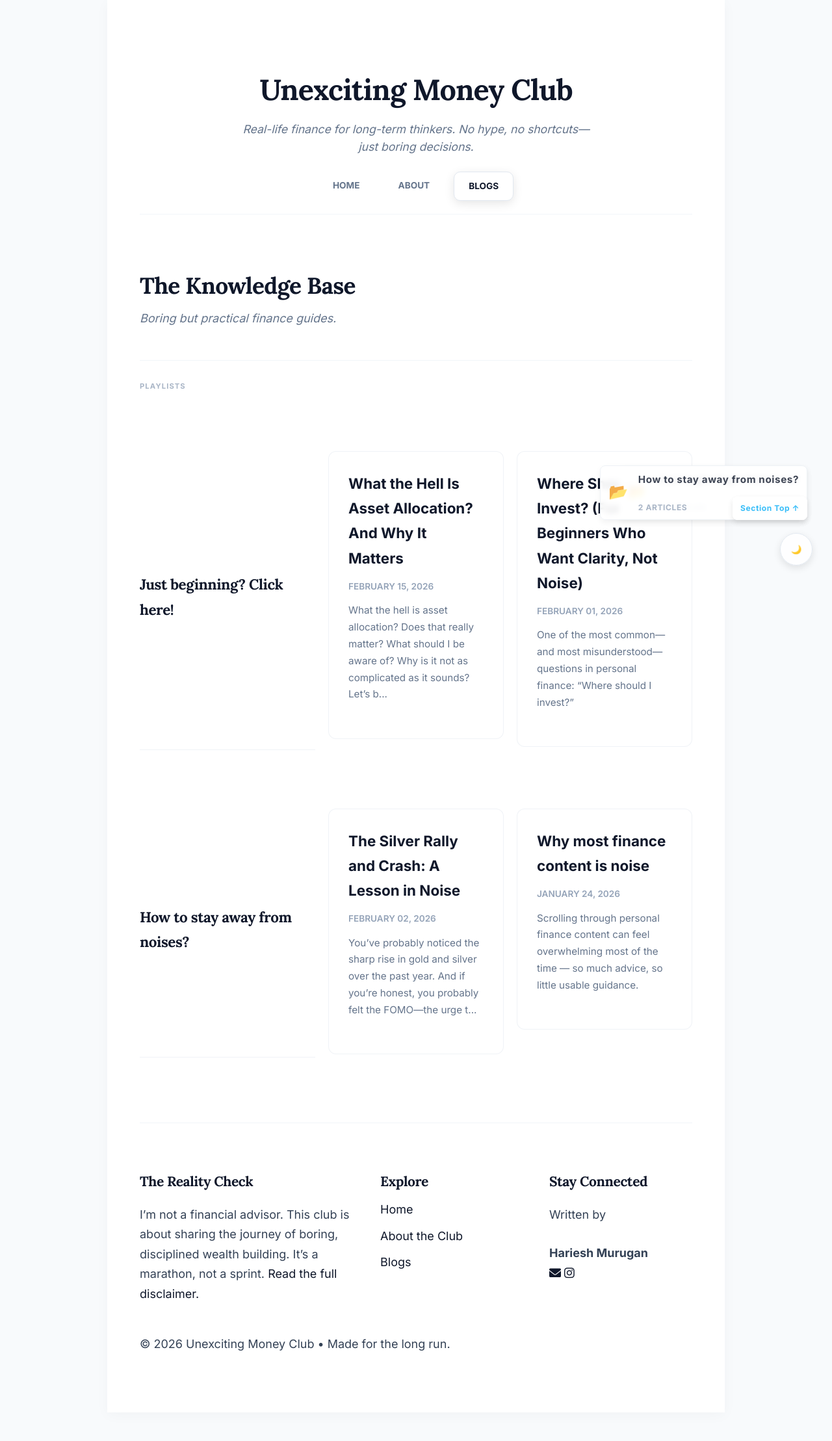
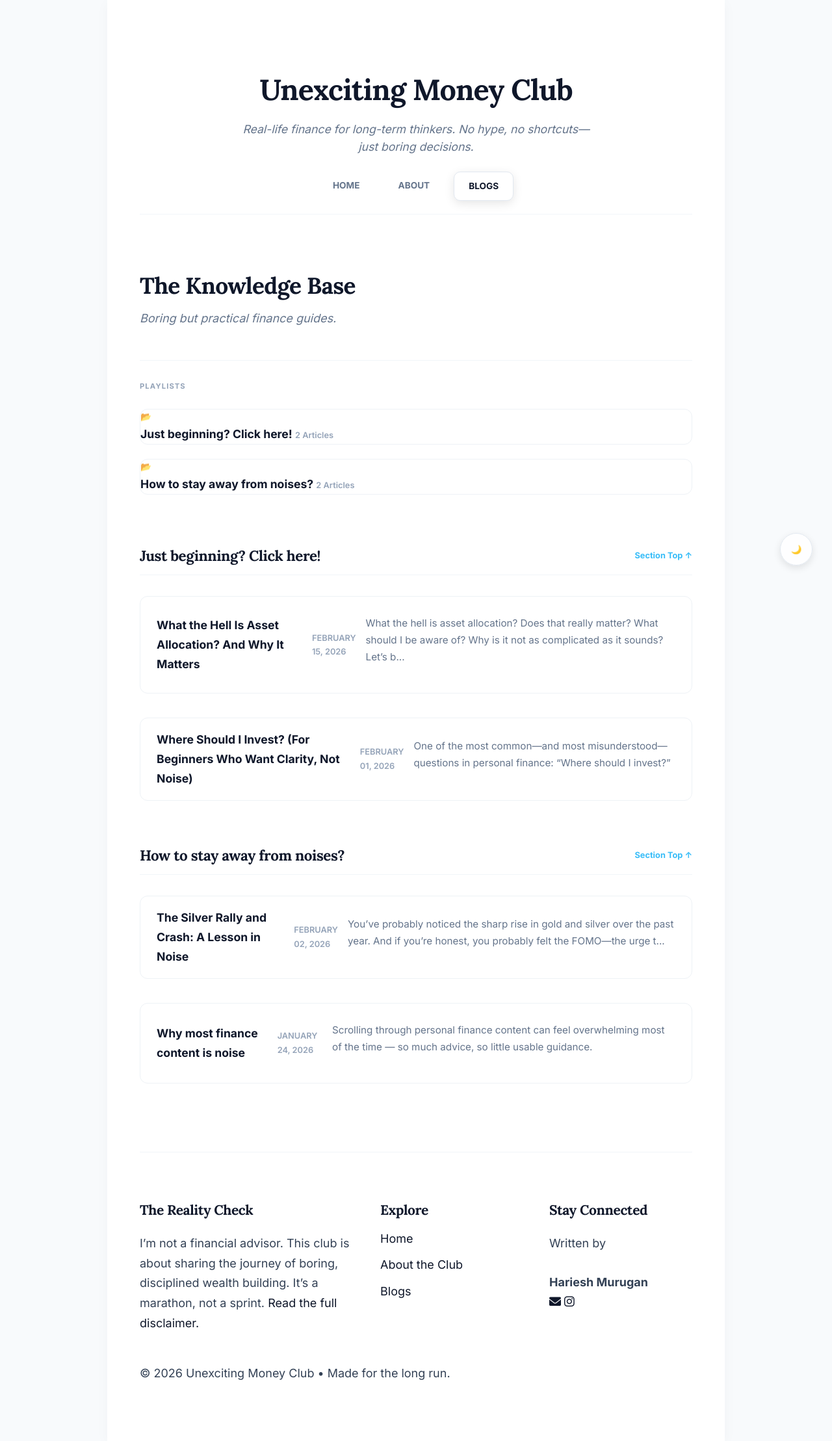
Before and after one commit to HarieshMK/HarieshMK.github.io, a Jekyll site: the page built from blogs.html, in a window 1280 px wide. Shown: the whole page at 65% size. Built offline with Jekyll 4.4.1, drawn with Linux system fonts in a browser that asks for light colours; before the commit the page ends 2173 px from its top, so only the background shows below that.

Commit message:
Update style.css

```diff
--- a/assets/css/style.css
+++ b/assets/css/style.css
@@ -246,102 +246,102 @@ a:not(.nav-list li a):not(.post-card-link):not(.back-link):not(.generic-link):ho
   a[href^="#"] { position: static !important; display: block; text-align: right; }
 }
 
-/* ===== 9. FOLDER LAYOUT STYLES ===== */
+/* ===== 9. CLEAN VERTICAL LAYOUT (FOLDERS & BLOGS) ===== */
 .category-section { margin-bottom: 50px; }
-.folder-grid {
-  display: grid;
-  grid-template-columns: repeat(auto-fit, minmax(200px, 1fr));
-  gap: 20px;
-  margin-top: 20px;
+
+/* Force folders and blogs to stack vertically (one per line) */
+.folder-grid, .home-posts, .playlists-container, .playlist-group {
+  display: flex !important;
+  flex-direction: column !important;
+  gap: 12px !important;
+  margin-top: 20px !important;
+  position: relative !important;
+  transform: none !important;
 }
-.folder-card {
+
+/* Card Styling for both Folders and Posts */
+.folder-card, .post-card {
   background: #ffffff;
   border: 1px solid #eef2f6 !important;
-  border-radius: 15px;
-  padding: 20px;
+  border-radius: 12px;
+  padding: 18px 25px;
   display: flex;
   align-items: center;
+  justify-content: flex-start; /* Aligns content to the left */
   gap: 15px;
-  transition: all 0.3s cubic-bezier(0.25, 0.46, 0.45, 0.94);
-}
-.folder-card:hover {
-  border-color: #38bdf8 !important; /* Premium Blue Border */
-  transform: translateY(-5px); /* Increased lift slightly */
-  box-shadow: 0 12px 20px rgba(0,0,0,0.08); /* Stronger shadow */
-}
-.folder-icon { font-size: 1.5rem; }
-.folder-name { display: block; font-weight: 700; color: #0f172a; font-size: 0.95rem; }
-.folder-count { font-size: 0.75rem; color: #94a3b8; text-transform: uppercase; letter-spacing: 0.05em; }
-
-.dark-theme .folder-card { background: #111827 !important; border-color: rgba(255, 255, 255, 0.1) !important; }
-.dark-theme .folder-card:hover { border-color: #38bdf8 !important; }
-.dark-theme .folder-name { color: #f1f5f9 !important; }
-
-/* ===== 10. PREMIUM POLISH & STICKY NAVIGATION ===== */
-hr, .playlist-group div { border-color: rgba(226, 232, 240, 0.5) !important; }
-.category-section span { margin-bottom: 20px !important; opacity: 0.8; }
-
-/* THE TRUE FLOATING LINK FIX */
-a[href^="#"] {
-  font-size: 0.75rem !important;
-  font-weight: 800 !important;
-  letter-spacing: 0.05em;
-  color: #38bdf8 !important;
-  text-decoration: none;
-  /* Floating Logic */
-  position: fixed;
-  bottom: 100px; /* Sits above theme toggle */
-  right: 38px;
-  z-index: 999;
-  background: rgba(255, 255, 255, 0.9);
-  padding: 8px 12px;
-  border-radius: 8px;
-  box-shadow: 0 4px 10px rgba(0,0,0,0.05);
-  backdrop-filter: blur(4px);
   transition: all 0.3s ease;
-}
-.dark-theme a[href^="#"] { background: rgba(30, 41, 59, 0.8); }
-a[href^="#"]:hover { transform: scale(1.1); color: #0f172a !important; }
-
-.dark-theme .post-card-link:hover .post-card { border-color: #38bdf8 !important; }
-.dark-theme hr, .dark-theme .playlist-group div { border-color: rgba(255, 255, 255, 0.05) !important; }
-
-/* ===== 11. FINAL SURGICAL FIXES ===== */
-
-/* 1. Resetting Playlists: Ensures they stay in line at the top */
-.playlists-container, .folder-grid, .playlist-group {
-    position: relative !important;
-    display: grid !important; /* Matches your Section 9 grid */
-    grid-template-columns: repeat(auto-fit, minmax(200px, 1fr)) !important;
-    gap: 20px !important;
-    margin-bottom: 40px !important;
-    transform: none !important;
-    clear: both !important;
+  width: 100%;
+  box-sizing: border-box;
 }
 
-/* 2. Logic for Footer Links & View All Articles (Glow & Underline) */
-/* This targets the actual footer links and the generic links like 'View All' */
-.dark-theme .footer-col a,
-.dark-theme .generic-link,
-.dark-theme .back-link {
-    text-decoration: none !important;
-    transition: all 0.3s ease-in-out !important;
+.folder-card:hover, .post-card:hover {
+  border-color: #38bdf8 !important;
+  transform: translateX(8px); /* Subtle slide to the right on hover */
+  box-shadow: 0 4px 12px rgba(0,0,0,0.05);
 }
 
-.dark-theme .footer-col a:hover,
-.dark-theme .generic-link:hover,
-.dark-theme .back-link:hover {
-    color: #38bdf8 !important; /* Shifting to Blue */
-    text-decoration: underline !important; /* Adding Underline */
-    text-shadow: 0 0 10px rgba(56, 189, 248, 0.5) !important; /* The Glow Effect */
-    border-color: #ffffff !important; /* Keeps underline white/bright in dark mode */
+.folder-name, .post-title {
+  font-weight: 700;
+  color: #0f172a;
+  font-size: 1.1rem;
+  margin: 0;
 }
 
-/* 3. Re-Syncing the 'View All' Button color logic for Light Mode */
-.generic-link {
-    color: #0f172a; /* Black in normal mode */
+.folder-count, .post-date {
+  font-size: 0.8rem;
+  color: #94a3b8;
+  margin-left: auto; /* Pushes date/count to the far right */
+  font-weight: 600;
 }
-.generic-link:hover {
-    color: #38bdf8; /* Blue on hover */
-    border-color: #0f172a; /* Underline changes to black */
+
+/* ===== 10. CLEAN UP & NAVIGATION FIXES ===== */
+
+/* FIX: Removes the floating "folders" logic that was stuck in the bottom right */
+a[href^="#"] {
+  position: static !important;
+  display: inline-block;
+  font-size: 0.85rem;
+  font-weight: 700;
+  color: #38bdf8 !important;
+  margin: 5px 0;
+  background: transparent !important;
+  box-shadow: none !important;
+  padding: 0 !important;
 }
+
+/* Fix for the Theme Toggle visibility */
+#theme-toggle {
+  position: fixed;
+  bottom: 30px;
+  right: 30px;
+  z-index: 1000;
+}
+
+/* Dark Mode Adjustments for Cards */
+.dark-theme .folder-card, .dark-theme .post-card {
+  background: #1e293b !important;
+  border-color: rgba(255, 255, 255, 0.1) !important;
+}
+.dark-theme .folder-name, .dark-theme .post-title { color: #ffffff !important; }
+
+/* ===== 11. FOOTER & LINK POLISH ===== */
+.generic-link, .back-link {
+  color: #0f172a;
+  text-decoration: none;
+  border-bottom: 2px solid #38bdf8;
+  padding-bottom: 2px;
+  transition: all 0.2s ease;
+}
+
+.generic-link:hover, .back-link:hover {
+  color: #38bdf8;
+}
+
+.dark-theme .generic-link, .dark-theme .back-link {
+  color: #ffffff !important;
+}
+
+.dark-theme .footer-col a:hover {
+  color: #38bdf8 !important;
+  text-shadow: 0 0 8px rgba(56, 189, 248, 0.4);
+}
```
